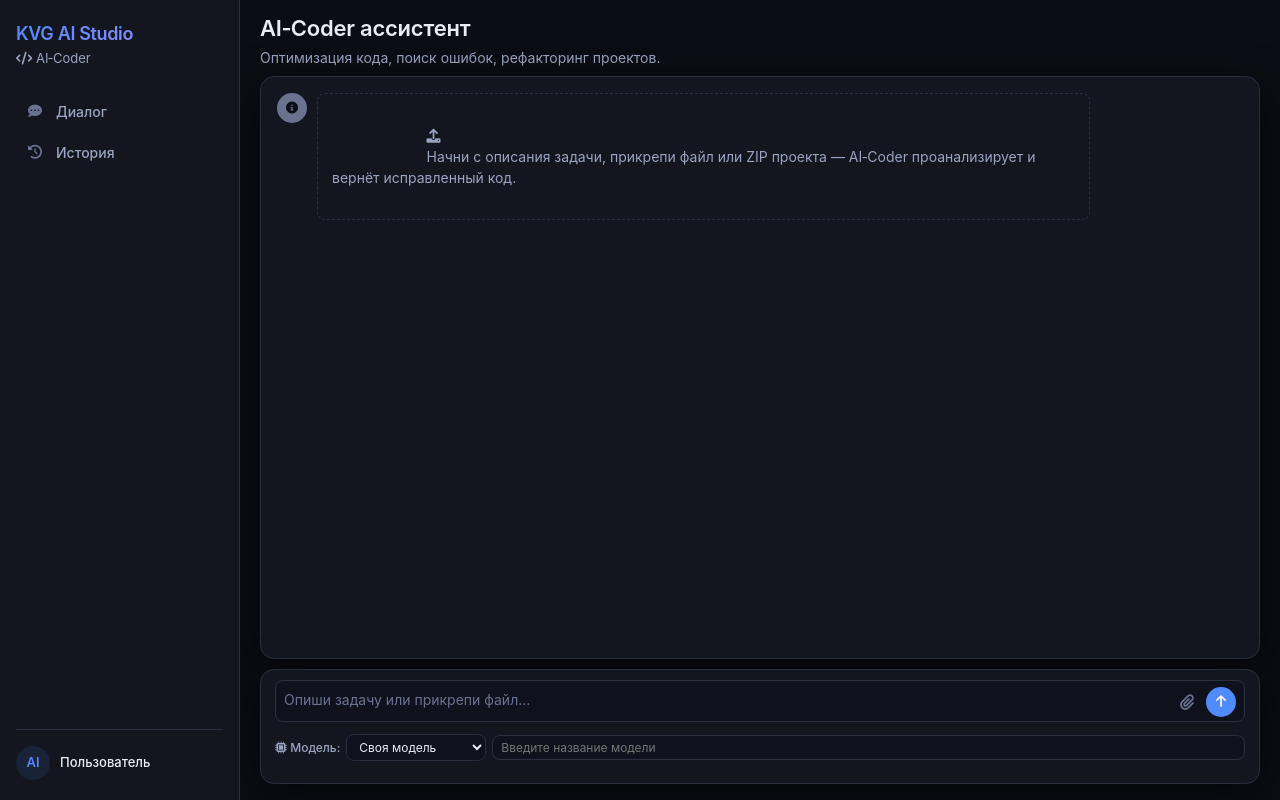
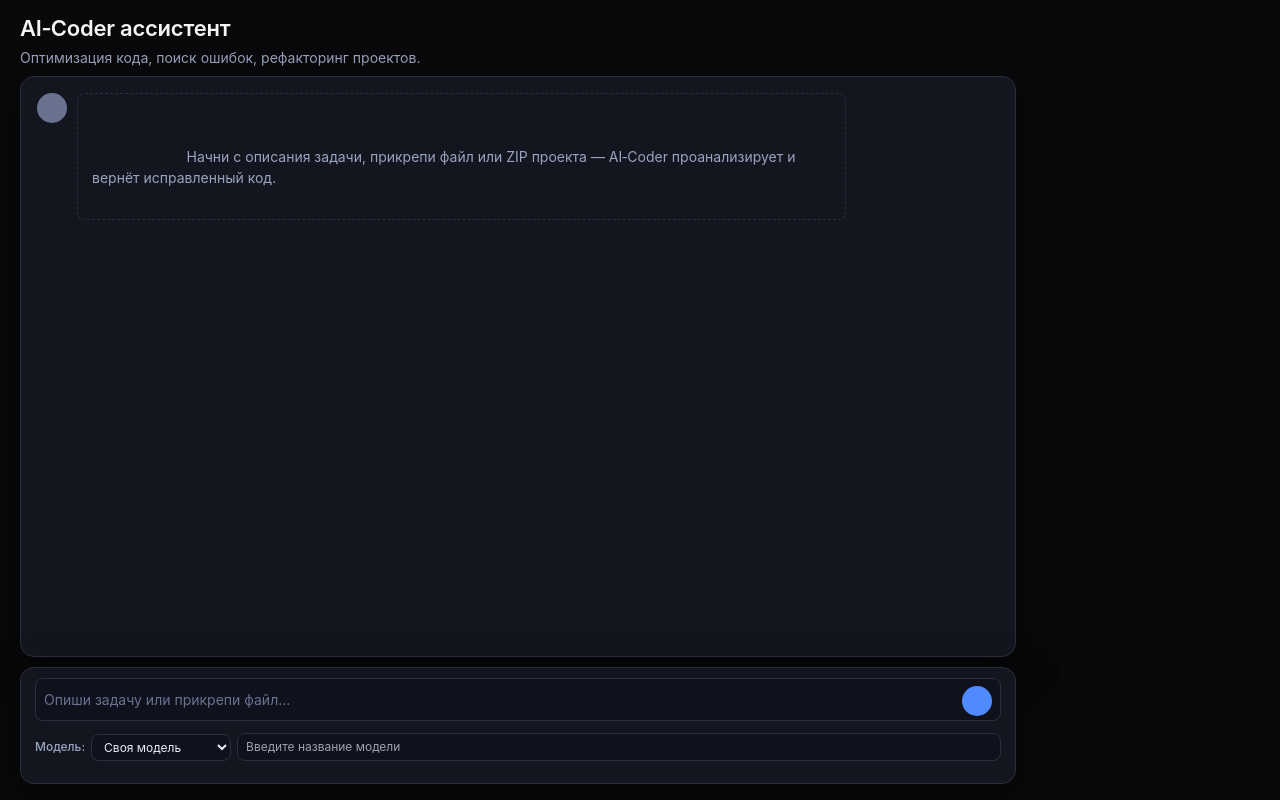
Before and after one commit to mrvan1000000-boop/kvgai-ai-coder, a Flask app: template templates/ai_coder.html in a window 1280 px wide. Run offline with Flask 3, Linux system fonts and the light colour scheme; the template is opened without the code that fills it, so the values that code supplies are empty; some libraries are stand-ins or nearby versions.

Commit message:
Update layout.html for improved styling and scripts

```diff
--- a/templates/layout.html
+++ b/templates/layout.html
@@ -3,57 +3,22 @@
 <head>
     <meta charset="UTF-8">
     <meta name="viewport" content="width=device-width, initial-scale=1.0">
-    <title>KVG AI Studio — AI‑Coder</title>
-    <link rel="stylesheet" href="https://cdnjs.cloudflare.com/ajax/libs/font-awesome/6.0.0-beta3/css/all.min.css">
-    <link rel="stylesheet" href="https://cdnjs.cloudflare.com/ajax/libs/highlight.js/11.7.0/styles/github-dark.min.css">
-    <script src="https://cdnjs.cloudflare.com/ajax/libs/highlight.js/11.7.0/highlight.min.js"></script>
-    <script>hljs.highlightAll();</script>
+    <title>KVG AI Coder</title>
+    <script src="https://cdn.tailwindcss.com"></script>
     <link rel="stylesheet" href="/static/ai_coder.css">
+    <script src="https://cdnjs.cloudflare.com/ajax/libs/marked/4.3.0/marked.min.js"></script>
+    <script src="https://cdnjs.cloudflare.com/ajax/libs/highlight.js/11.9.0/highlight.min.js"></script>
+    <link rel="stylesheet" href="https://cdnjs.cloudflare.com/ajax/libs/highlight.js/11.9.0/styles/atom-one-dark.min.css">
+    <style>
+        .chat-window { scrollbar-width: thin; }
+    </style>
 </head>
-<body class="app">
-<div class="app-shell">
-    <aside class="sidebar">
-        <div class="logo-block">
-            <div class="logo">KVG AI Studio</div>
-            <div class="subtitle"><i class="fas fa-code"></i> AI‑Coder</div>
-        </div>
-        <nav class="sidebar-nav">
-            <a href="/admin/ai-coder?user_id={{ user_id }}" class="nav-item {% if request.url.path == '/admin/ai-coder' %}active{% endif %}">
-                <i class="fas fa-comment-dots"></i> Диалог
-            </a>
-            <a href="/admin/ai-coder/history/{{ user_id }}" class="nav-item {% if request.url.path.startswith('/admin/ai-coder/history') %}active{% endif %}">
-                <i class="fas fa-clock-rotate-left"></i> История
-            </a>
-        </nav>
-        <div class="sidebar-footer">
-            <div class="user-pill">
-                <div class="user-avatar">AI</div>
-                <div class="user-meta">
-                    <div class="user-name">Пользователь</div>
-                    <div class="user-id">{{ user_id }}</div>
-                </div>
-            </div>
-        </div>
-    </aside>
-    <main class="main">
+<body class="bg-zinc-950 text-zinc-100">
+    <div class="flex h-screen overflow-hidden">
         {% block content %}{% endblock %}
-    </main>
-</div>
-<script>
-    (function() {
-        const uid = "{{ user_id }}";
-        if (uid && uid !== "None") {
-            localStorage.setItem("kvg_ai_user_id", uid);
-        }
-        const input = document.getElementById('user_id_input');
-        if (input && (!input.value || input.value === 'None')) {
-            const stored = localStorage.getItem('kvg_ai_user_id');
-            if (stored) input.value = stored;
-        }
-    })();
-    document.addEventListener('DOMContentLoaded', () => {
-        document.querySelectorAll('pre code').forEach(block => hljs.highlightElement(block));
-    });
-</script>
+    </div>
+    <script>
+        hljs.highlightAll();
+    </script>
 </body>
 </html>
```
